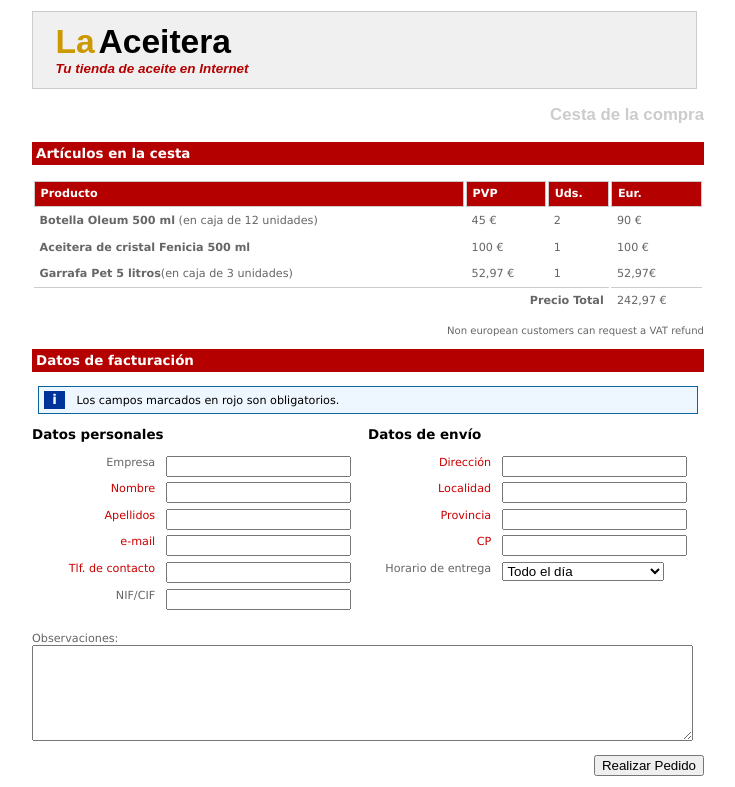
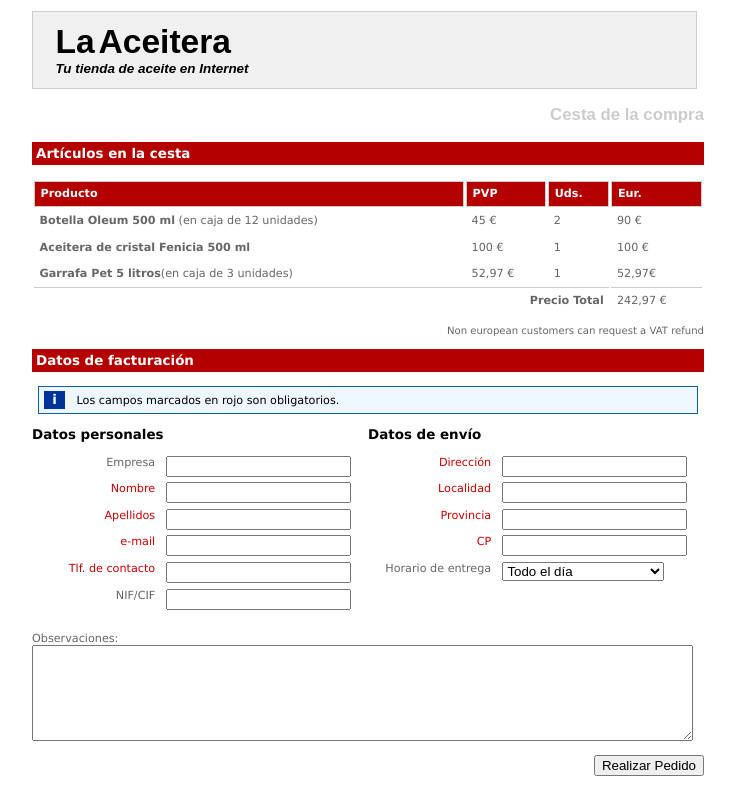
Before and after one commit to javiervidrua/webcontentaccesibility, a plain HTML site: page index.html in a window 1280 px wide. Shown: the top 787 px of the page, without its empty margins (272-1007 px from the left). Drawn offline with Linux system fonts and the light colour scheme.

Commit message:
Fixed contrast

```diff
--- a/estilos.css
+++ b/estilos.css
@@ -54,7 +54,7 @@
 	  font-family: arial, helvetica, sans-serif;
 	  font-weight: bold;
 	  font-size: 3em;
-		color: #CC9900;
+		color: #000;
 	}
 
 	#aceitera{
@@ -69,7 +69,7 @@
 		font-weight: bold;
 	  font-size: 1.2em;
 		font-style: italic;
-		color: #b50000;
+		color: #000;
 	}
 
 
```
